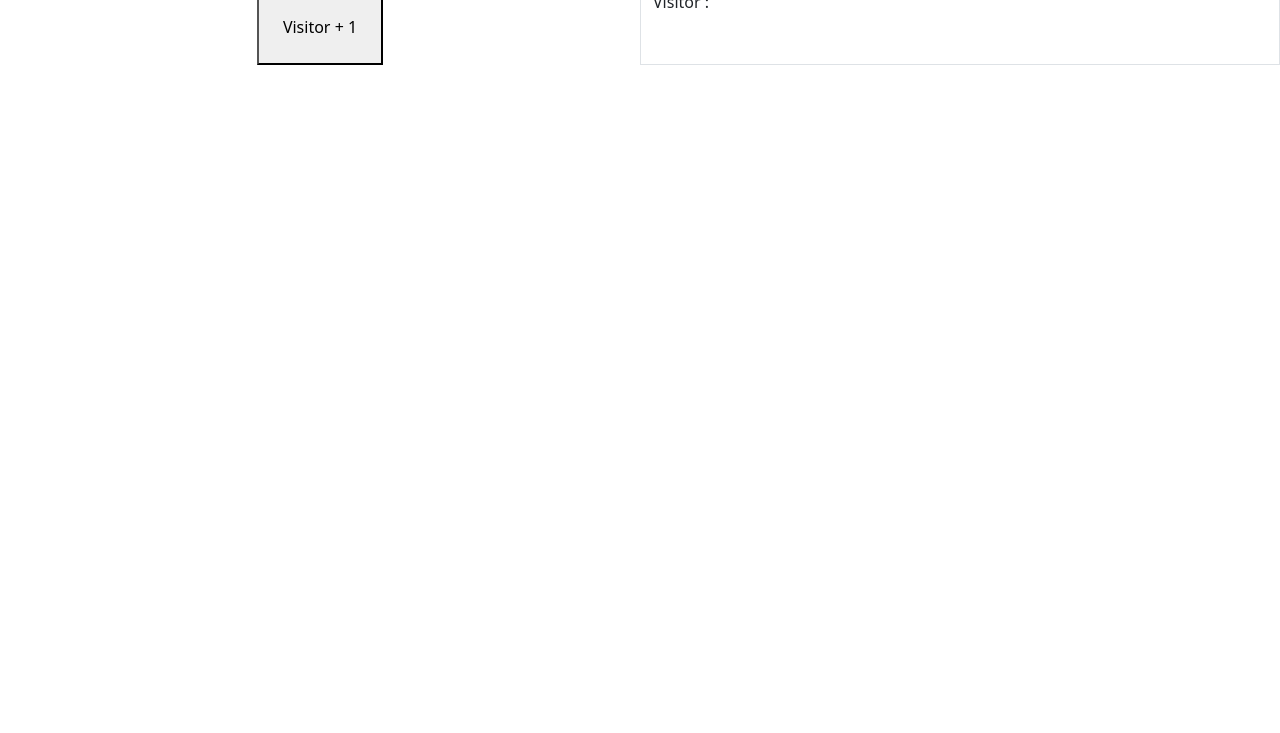
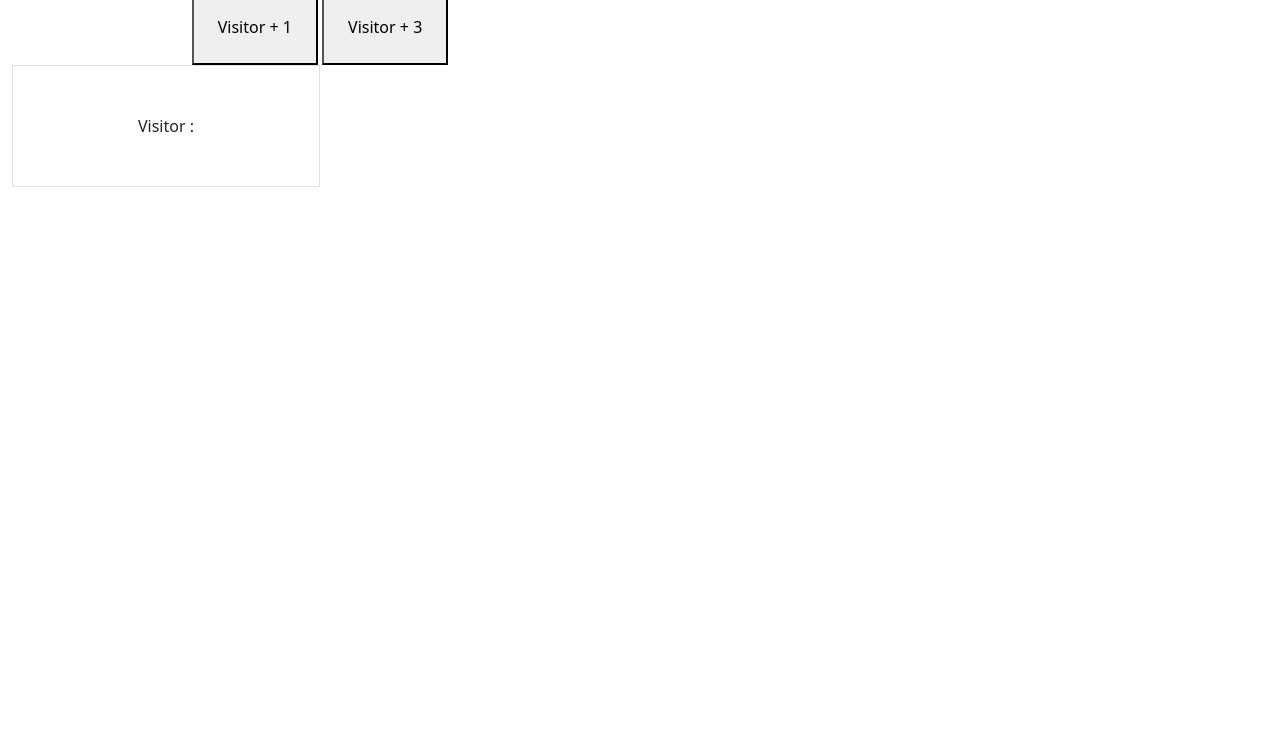
Before and after one commit to jwalk99star/scoreboard, a plain HTML site: page index.html in a window 1280 px wide. Shown: the part 67-800 px from the top of the page. Drawn offline with nearby package versions, Linux system fonts and the light colour scheme.

Commit message:
initial ugly 1 team push

```diff
--- a/app.js
+++ b/app.js
@@ -1,12 +1,19 @@
 let visitorScore = 0
+let homeScore = 0
 
 function scoreVisitor1() {
   visitorScore += 1
-  console.log(visitorScore);
-
-
+  console.log(`visitor score: `, visitorScore);
   let visitorElement = document.getElementById('visitor')
   console.log('visitorElement:', visitorElement);
   visitorElement.innerText = visitorScore
 
 }
+
+function scoreVisitor3() {
+  visitorScore += 3
+  console.log(`visitor score: `, visitorScore);
+  let visitorElement = document.getElementById('visitor')
+  console.log('visitorElement:', visitorElement);
+  visitorElement.innerText = visitorScore
+}
--- a/index.html
+++ b/index.html
@@ -18,11 +18,13 @@
     <div class="row">
       <div class="col-12 col-md-6 text-center">
         <button onclick="scoreVisitor1()" class="p-4" id="scoreVisitor1">Visitor + 1</button>
+        <button onclick="scoreVisitor3()" class="p-4" id="scoreVisitor3">Visitor + 3</button>
+        <div class="col-12 col-md-6 p-5 border">Visitor : <span id="visitor"> </span>
+        </div>
+
       </div>
 
 
-      <div class="col-12 col-md-6 border">Visitor : <span id="visitor"> </span>
-      </div>
 
 
       <script src="app.js"></script>
```
